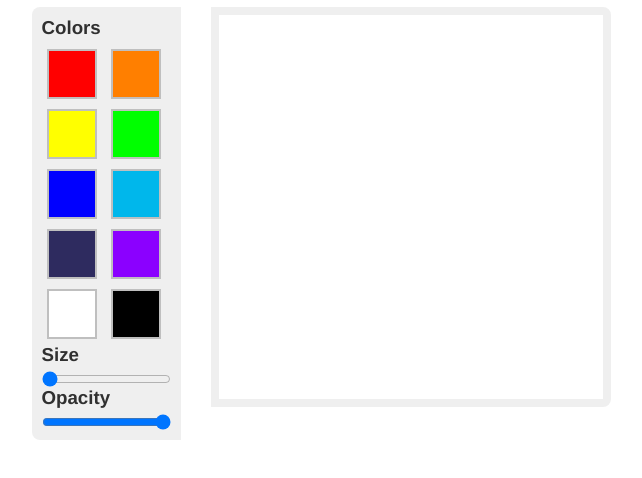
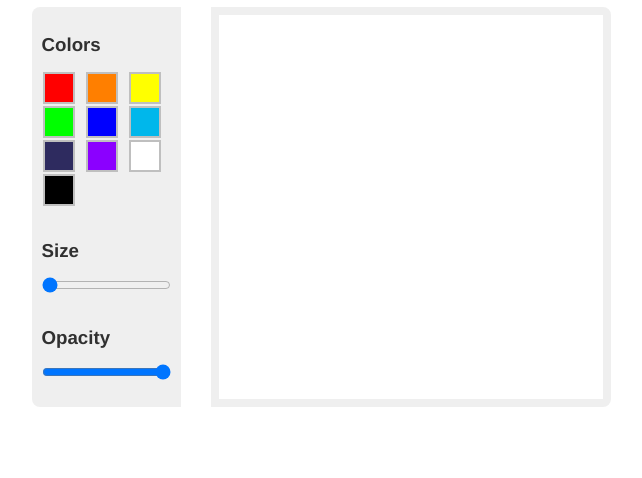
Before and after one commit to yudi-azvd/pixel-editor, a plain HTML site: page index.html in a window 1280 px wide. Shown: the part 70-548 px from the top of the page, without its empty margins (319-961 px from the left). Drawn offline with Linux system fonts and the light colour scheme.

Commit message:
style changes

```diff
--- a/styles/container.css
+++ b/styles/container.css
@@ -40,18 +40,24 @@ h1, h3 {
 
 .tools h3 {
   text-align: left;
-  margin-bottom: 5px;
+  margin-bottom: 15px;
 }
 
 .tools .colors {
   display: grid;
-  grid-template-columns: 1fr 1fr;
+  grid-template-columns: repeat(3, 1fr);
 }
 
 .tools .colors .color {
-  width: 50px;
-  height: 50px;
-  margin: 5px;
+  width: 32px;
+  height: 32px;
+  margin: 1px;
   cursor: pointer;
   border: 2px solid #bfbfbf;
 }
+
+.color-pallete {
+  display: flex;
+  flex-direction: column;
+  justify-content: space-between;
+}
```
